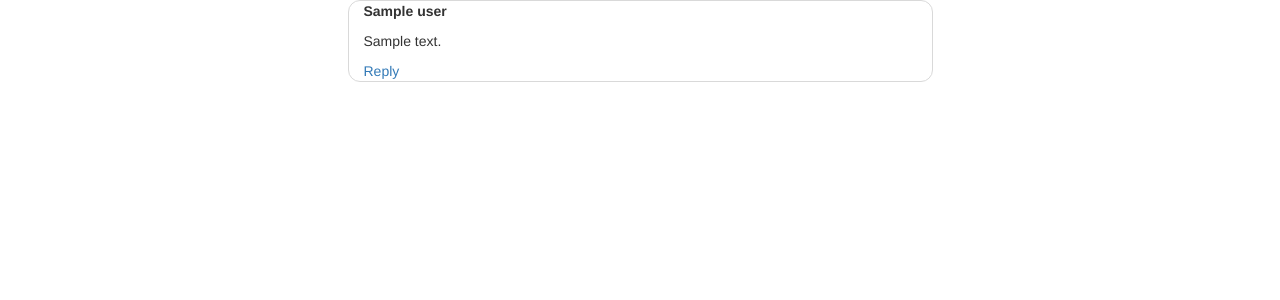
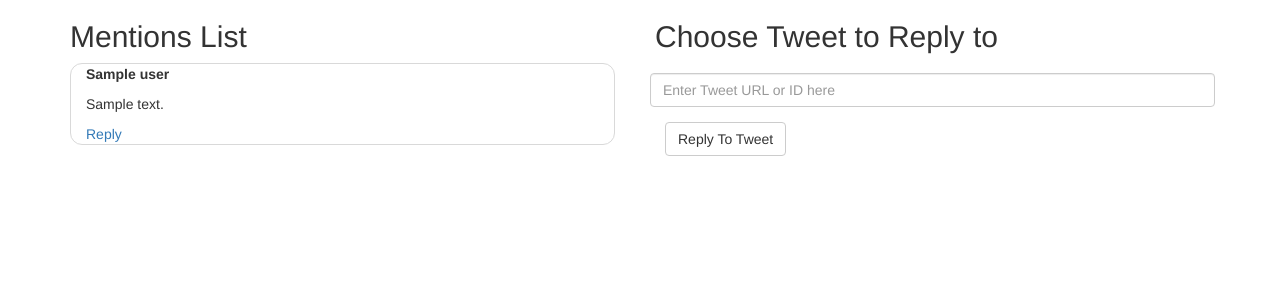
Before and after one commit to kiriappeee/reply-later, a Flask app: template src/templates/replyscheduler.html in a window 1280 px wide. Shown: the top 300 px of the page. Run offline with Flask 2, Linux system fonts and the light colour scheme; the template is opened without the code that fills it: most values are stand-ins (such as "Sample title", 1, 10 or a date in 2020); parts of the project's set-up code (start-up, migrations or seed data) failed here and were passed over; some libraries are stand-ins or nearby versions.

Commit message:
Completed interface to reply to tweet of choice. Addresses #27
ReplyController.py:

* Changed how the tweet id would be sent to the reply
controller since the id request arg can now be either a tweet id or a
full tweet url too. Therefore the id is now part of the form that is
sent.
* Defined a method to hook into the core to get the tweet by url or id

TestReplyController.py: Updated to match changes above

createreply.html:

* Changed form to carry the tweet id in a hidden input
* Prefills the username now in the reply box

replyscheduler.html:

* Added a text input to allow user to paste a tweet url/id into

views.py:

* Changed the createReply call to now pass in only the form (id argument
  was removed)
* Added a call to getTweet so result is passed into template. Need to
  add error handling

```diff
--- a/src/templates/replyscheduler.html
+++ b/src/templates/replyscheduler.html
@@ -2,9 +2,23 @@
 {% block title %}Index{% endblock %}
 {% block body %}
 <div class="row">
-    <div class="col-lg-6 col-md-offset-3">
+    <div class="col-lg-6 col-lg-push-6">
+        <h2>Choose Tweet to Reply to</h2>
+        <form method="GET" action="{{url_for('scheduleReply')}}" style="padding: 10px;">
+            <div class="row form-group">
+                <input class="form-control" name="id" placeholder="Enter Tweet URL or ID here">
+            </div>
+            <div class="row form-group">
+                <div class="col-lg-6">
+                    <input type="submit" class="btn btn-default" value="Reply To Tweet">
+                </div>
+            </div>
+        </form>
+    </div>
+    <div class="col-lg-6 col-lg-pull-6">
+        <h2>Mentions List</h2>
         {% for status in mentions %}
-        <div class="row" style="margin-bottom:15px; border: 1px solid #D9D9D9; border-radius: 12px;">
+        <div class="row" style="margin: 0 10px 15px 0px; border: 1px solid #D9D9D9; border-radius: 12px;">
             <div class="col-lg-12">
                 <div>
                     <p><strong>{{status.user.screen_name}}</strong></p>
--- a/src/views.py
+++ b/src/views.py
@@ -3,6 +3,10 @@ from . import application
 from .controllers import LoginController, UserController, ReplyController
 
 BASEPATH = "/replylater/app"
+
+@application.route(BASEPATH+"/clearAll", methods=['GET'])
+def clearAll():
+    session.pop('userid')
 
 @application.route(BASEPATH, methods=['GET'])
 def index():
@@ -49,10 +53,10 @@ def scheduleReply():
         return redirect(url_for('login'))
     if request.method == 'GET':
         print( 'replying to ' + request.args['id'])
-        return render_template('createreply.html')
+        tweet = ReplyController.getTweet(request.args['id'], session['userid'])
+        return render_template('createreply.html',tweet = tweet)
     else:
-        print('scheduled result')
-        scheduleResult = ReplyController.createReply(request.form, request.args['id'], session['userid'])
+        scheduleResult = ReplyController.createReply(request.form, session['userid'])
         print(scheduleResult)
         if scheduleResult['result'] == 'success':
             return redirect(url_for('index'))
```
Also changed, not shown: src/controllers/ReplyController.py (+6 -2 lines), src/templates/createreply.html (+6 -1 lines), src/tests/TestReplyController.py (+8 -2 lines).
